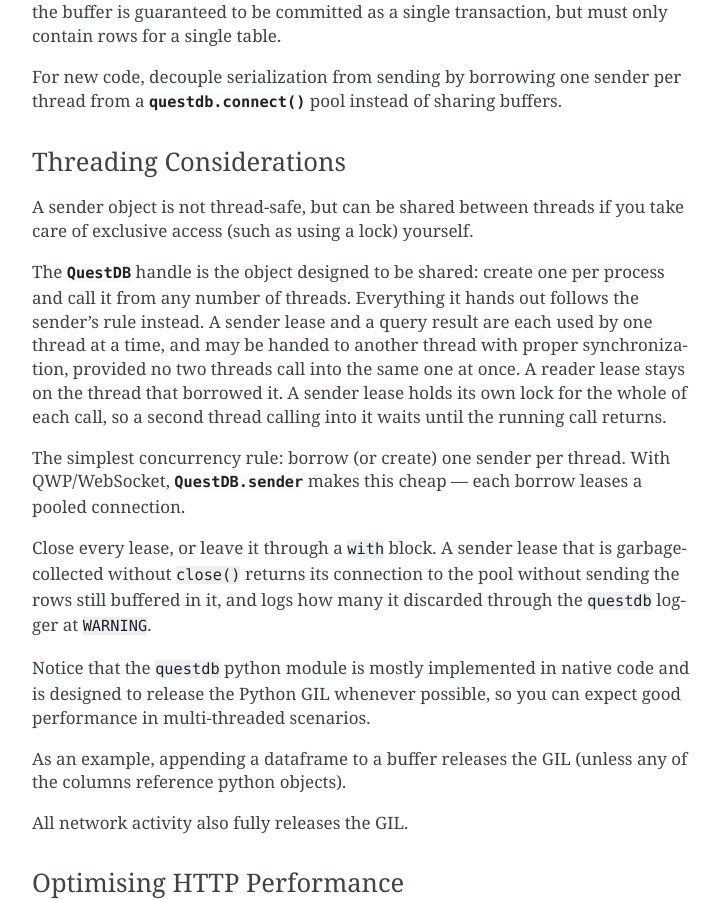
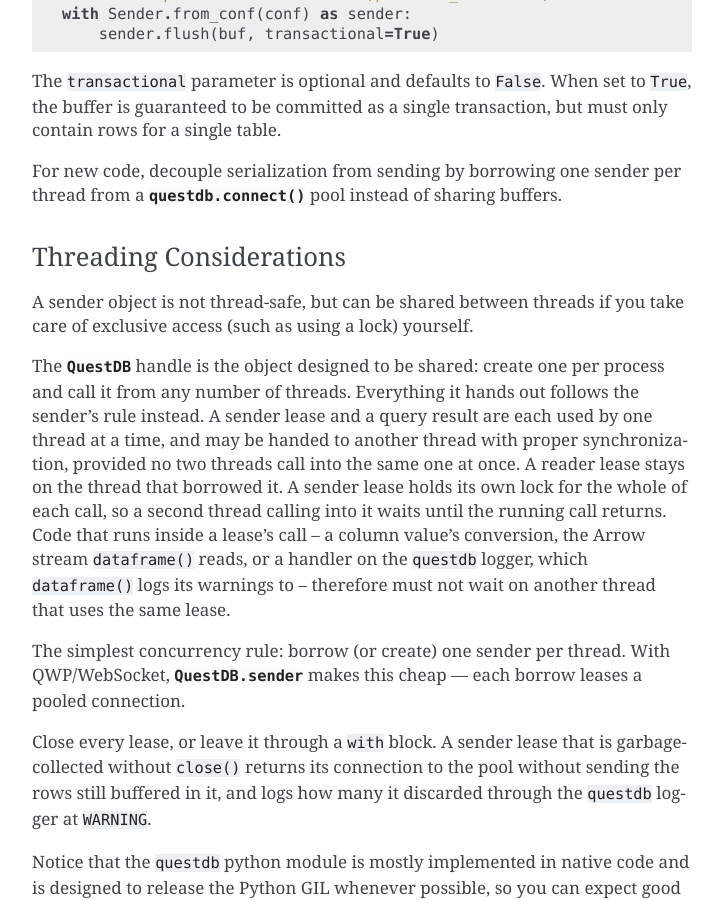
Before and after one commit to questdb/py-questdb-client, a Sphinx documentation site: the page built from docs/sender.rst, in a window 1280 px wide and 900 px high, scrolled down 16063 px. Shown: the whole window, without its empty margins (388-1111 px from the left). Built offline with Sphinx 7.4.7, drawn with Linux system fonts in a browser that asks for light colours; some of the changed text lies outside the part shown.

Commit message:
Correct docs, comments and a leak test
The review of #140 found documentation and comments that no longer
match the code. This fixes the CHANGELOG's DECIMAL entry and adds the
questdb.ingress star exports to it. The lease-lock caveat now names
questdb logger handlers, and sender.rst gains it too. The stub's
QuestDB.dataframe docstring gets a per-type summary, to_pandas and
iter_pandas give the signed GEOHASH dtypes, and sender.rst gives the
UUID and LONG256 byte order. Eight comments that overclaimed or went
stale are corrected. SenderTransaction._entered, set but never read,
is removed, and the runtime SchemaOverrides alias matches the stub.

test_pyobj_error_after_a_partial_bitmap_no_leak now measures the C
heap one frame at a time, with no server. It fails when a builder
leaks its 64-byte bitmap on the error path, which the RSS check
missed.

Co-Authored-By: Claude Opus 5.5 <noreply@anthropic.com>

```diff
--- a/docs/sender.rst
+++ b/docs/sender.rst
@@ -346,6 +346,11 @@ where it is not:
    * - ``BINARY``
      - ``pa.binary()``, ``pa.large_binary()``, ``pa.binary(n)``
      - ``'binary'`` on a 16- or 32-byte ``pa.binary(n)`` column
+
+A binary column written as ``UUID`` holds each value's ``uuid.UUID.bytes``,
+in RFC 4122 (big-endian) order. One written as ``LONG256`` holds the 256-bit
+value little-endian, least-significant byte first: the bytes of
+``value.to_bytes(32, 'little')``.
 
 ``schema_overrides`` needs a fully Arrow-backed frame: every column an
 ``ArrowDtype``, as ``df.convert_dtypes(dtype_backend='pyarrow')`` makes it.
@@ -851,7 +856,11 @@ a query result are each used by one thread at a time, and may be handed to
 another thread with proper synchronization, provided no two threads call into
 the same one at once. A reader lease stays on the thread that borrowed it. A
 sender lease holds its own lock for the whole of each call, so a second thread
-calling into it waits until the running call returns.
+calling into it waits until the running call returns. Code that runs inside
+a lease's call -- a column value's conversion, the Arrow stream
+``dataframe()`` reads, or a handler on the ``questdb`` logger, which
+``dataframe()`` logs its warnings to -- therefore must not wait on another
+thread that uses the same lease.
 
 The simplest concurrency rule: borrow (or create) one sender per thread. With
 QWP/WebSocket, :meth:`QuestDB.sender <questdb.QuestDB.sender>` makes this
```
Also changed, not shown: CHANGELOG.rst (+12 -6 lines), 5 other files.
